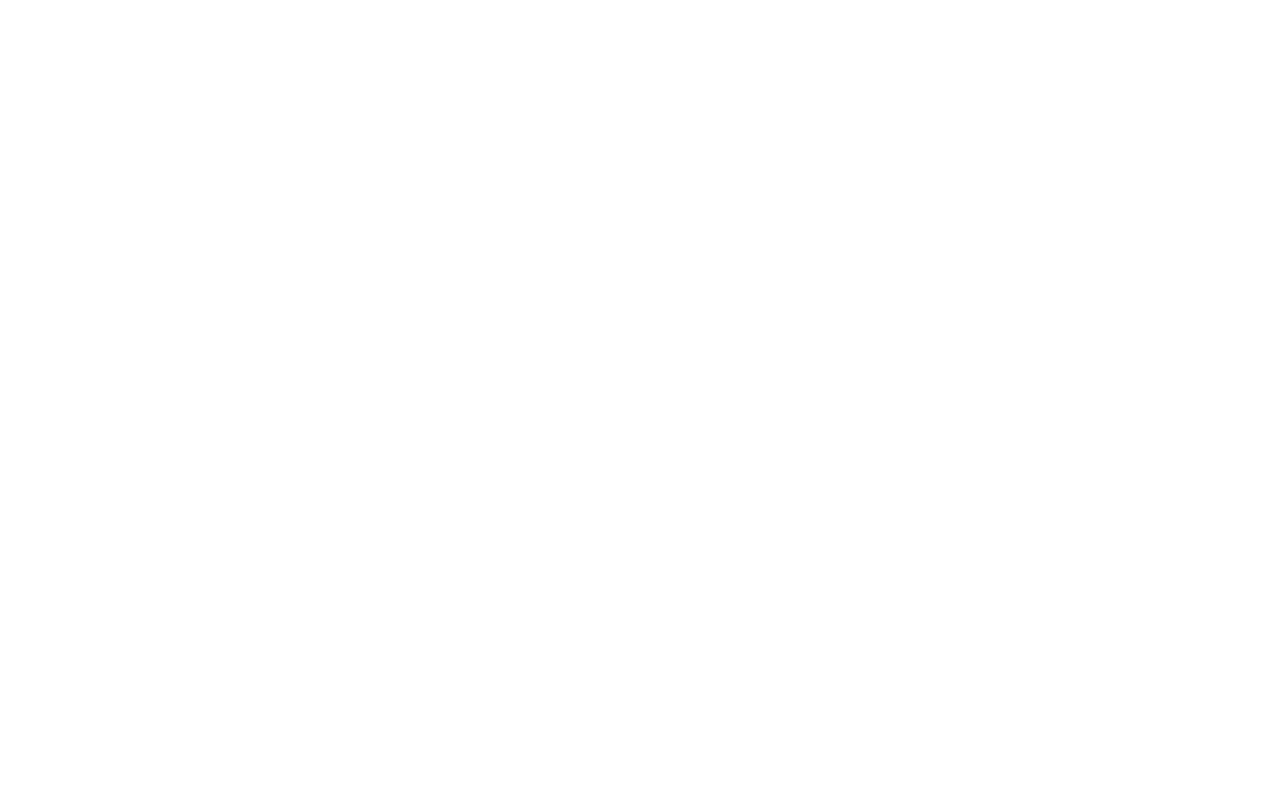
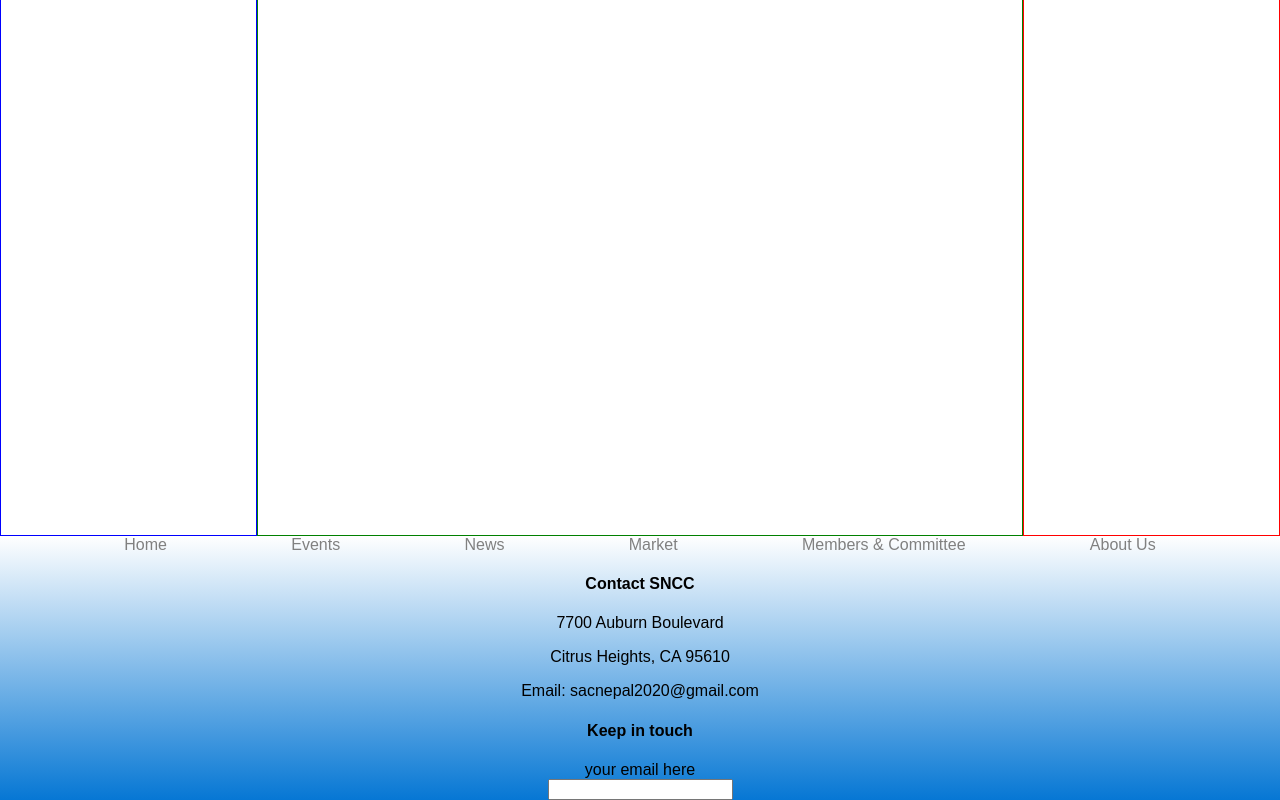
Before and after one commit to prakashbasingh/SacNepalCommunity, a React (Create React App) app in the folder sac-nepal/: page / in a window 1280 px wide. Shown: the part 498-1298 px from the top of the page. Before the commit the page ends 800 px from the top, so only its background shows below. Built offline with nearby package versions, Linux system fonts and the light colour scheme.

Commit message:
footer content added plus home page skeleton

```diff
--- a/sac-nepal/src/Components/footer.js
+++ b/sac-nepal/src/Components/footer.js
@@ -1,7 +1,33 @@
 import React from "react";
+import "../cssFiles/footer.css";
 
 function footer() {
-  return <div className="footer">footer footer footer</div>;
+  return (
+    <div className="footer">
+      <div className="footerNav">
+        <a href="/"> Home </a>
+        <a href="/events">Events</a>
+        <a href="/news">News</a>
+        <a href="/market">Market</a>
+        <a href="/membersCommittee">Members & Committee</a>
+        <a href="/aboutUs">About Us</a>
+      </div>
+      <div>
+        <h4>Contact SNCC</h4>
+        <p>7700 Auburn Boulevard</p>
+        <p>Citrus Heights, CA 95610</p>
+        <p>Email: sacnepal2020@gmail.com</p>
+      </div>
+      <div>
+        <h4>Keep in touch</h4>
+        <form>
+          <label for="fname">your email here</label>
+          <br></br>
+          <input type="text" id="fname" name="fname"></input>
+        </form>
+      </div>
+    </div>
+  );
 }
 
 export default footer;
--- /dev/null
+++ b/sac-nepal/src/cssFiles/footer.css
@@ -0,0 +1,30 @@
+.footer {
+    background-image: linear-gradient(white, rgb(6, 119, 212));
+}
+
+.footerNav {
+    /* border-style: solid; */
+    width: 100%;
+    height: auto;
+    display: flex;
+    justify-content: center;
+    justify-content: space-evenly;
+
+}
+
+.footerNav a {
+    color: gray;
+    text-decoration: none;
+}
+
+/* .rightSide a:visited {
+  color: green;
+} */
+
+.footerNav a:hover {
+    color: hotpink;
+}
+
+.footerNav a:active {
+    color: blue;
+}
--- /dev/null
+++ b/sac-nepal/src/cssFiles/home.css
@@ -0,0 +1,20 @@
+.home{
+    /* align-items: center; */
+    display:flex;
+    width:100%;
+    height: 100vh;
+    /* border: solid; */
+}
+
+.addContainer1{
+    width:20%;
+    border: solid 1px blue;
+}
+.mainContainer {
+    width: 60%;
+    border: solid 1px green;
+}
+.addContainer2 {
+    width: 20%;
+    border: solid 1px red;
+}
--- a/sac-nepal/src/cssFiles/navBar.css
+++ b/sac-nepal/src/cssFiles/navBar.css
@@ -11,7 +11,7 @@
     align-items: center;
     /* border-style: solid; */
     width: 100%;
-    /* height: auto; */
+    height: auto;
 }
 
 .leftSide {
--- a/sac-nepal/src/pages/Home.js
+++ b/sac-nepal/src/pages/Home.js
@@ -1,9 +1,14 @@
 import React from "react";
+import "../cssFiles/home.css";
 
 function Home() {
   return (
     <div className="home">
-      <h1> Home, Hello World</h1>
+      <div className="addContainer1">Add Container</div>
+      <div className="mainContainer">
+        <h1> Home, Hello World</h1>
+      </div>
+      <div className="addContainer2">Add Container</div>
     </div>
   );
 }
```
